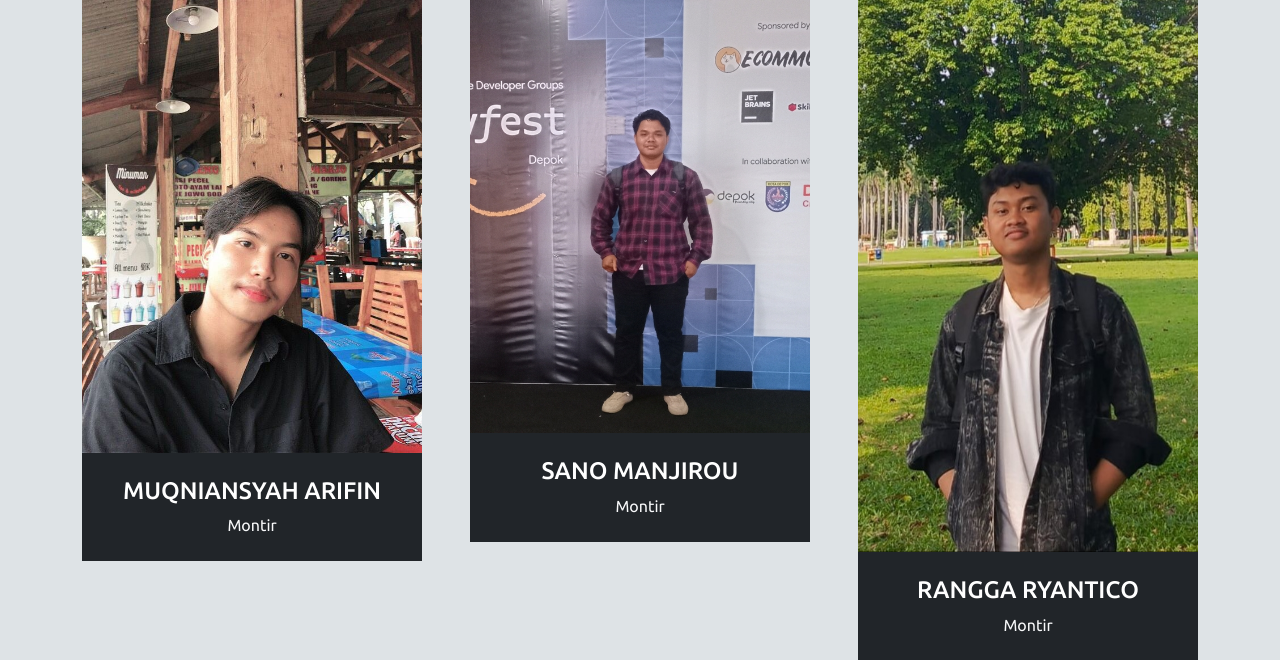
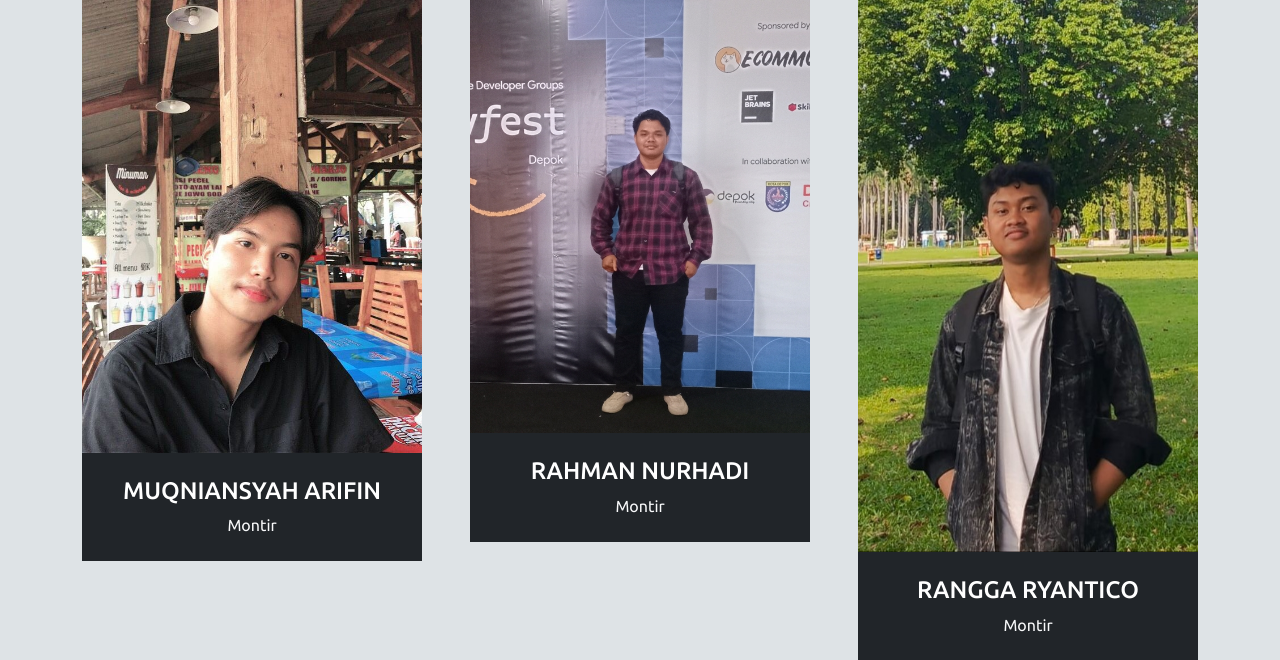
Before and after one commit to Muqniansyah/maxtune, a CodeIgniter app: page /database/index.php/maxtune/index in a window 1280 px wide. Shown: the part 3048-3708 px from the top of the page. Run offline with CodeIgniter, Linux system fonts and the light colour scheme; some libraries are stand-ins or nearby versions.

Commit message:
Merubah nama asli montir

```diff
--- a/application/views/pages/v_berita.php
+++ b/application/views/pages/v_berita.php
@@ -40,7 +40,7 @@
                             </div>
                         </div>
                         <div class="bg-dark border-inner text-center p-4">
-                            <h4 class="text-uppercase text-white">Sano Manjirou</h4>
+                            <h4 class="text-uppercase text-white">Rahman Nurhadi</h4>
                             <p class="text-light m-0">Montir</p>
                         </div>
                     </div>
```
